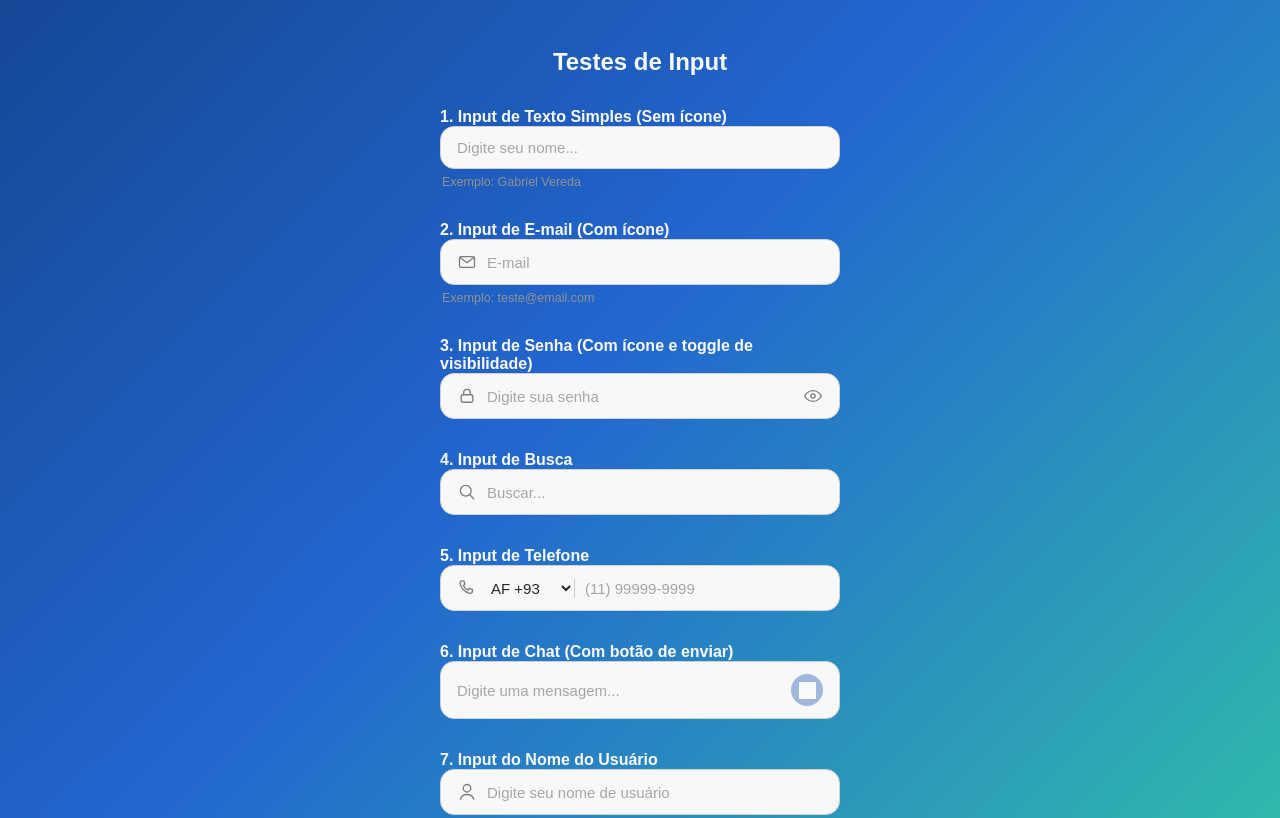
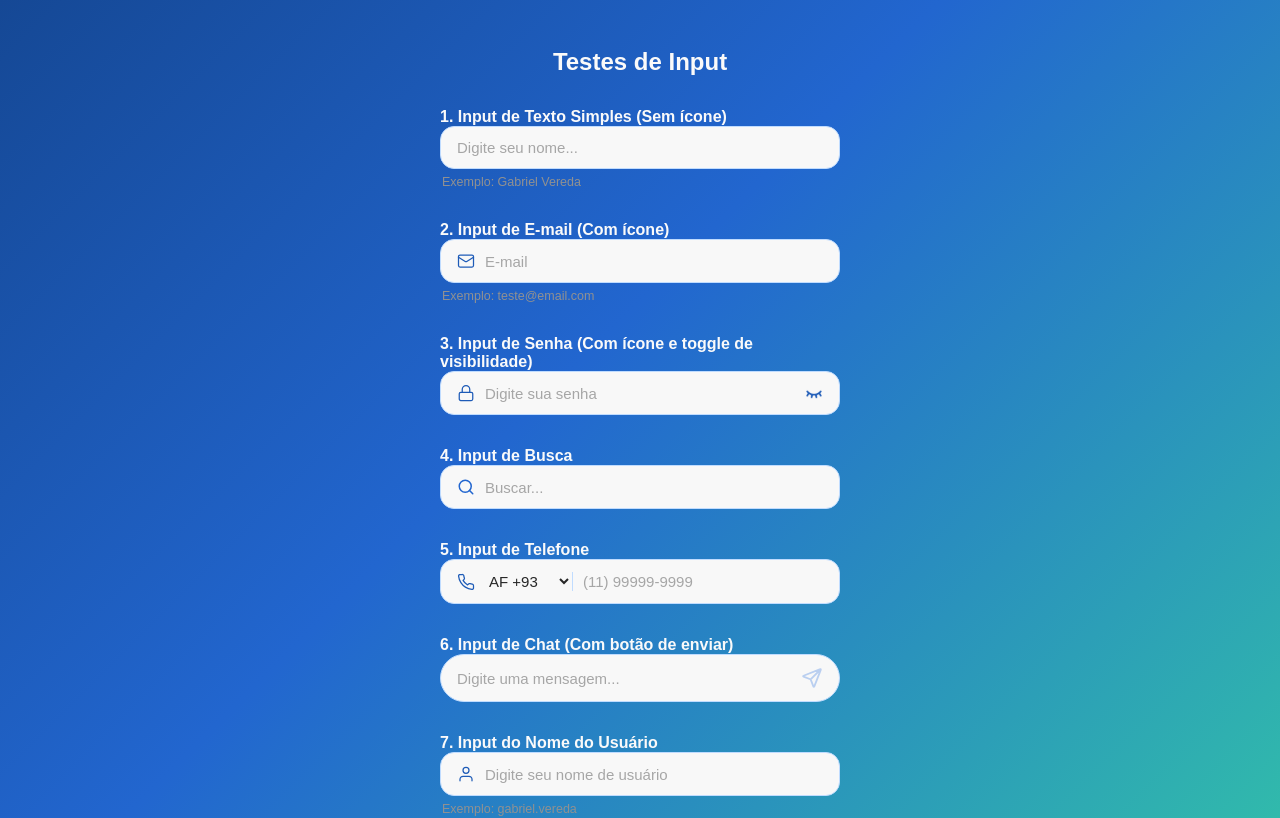
Before and after one commit to porque-o-java-exige/estaciona-ai-front, an Angular app: page / in a window 1280 px wide. Shown: the top 818 px of the page. Built offline with nearby package versions, Linux system fonts and the light colour scheme; grey boxes are pictures that could not be loaded.

Commit message:
feat: substituir ícones SVG por imagens e ajustar estilos de input

```diff
--- a/src/app/components/atoms/input/input.html
+++ b/src/app/components/atoms/input/input.html
@@ -1,45 +1,27 @@
 <div class="app-input" [class.app-input-error]="displayError()">
-    <div class="app-input-field" [class.app-input-field-disabled]="isDisabled()">
+    <div class="app-input-field" [class.app-input-field-disabled]="isDisabled()" [class.app-input-field-chat]="isShowSendButton()">
 
-        <!-- Estilização dos ícones -->
+        <!-- Ícones vindos dos SVGs da pasta assets/icons/input -->
         @if (icon() !== 'none') {
         <span class="app-input-icon">
             @if (icon() === 'user') {
-            <svg viewBox="0 0 24 24" fill="none">
-                <path d="M12 12a4.5 4.5 0 1 0 0-9 4.5 4.5 0 0 0 0 9Z" stroke="currentColor" stroke-width="1.6" />
-                <path d="M4 20.5c1.4-3.6 4.6-5.5 8-5.5s6.6 1.9 8 5.5" stroke="currentColor" stroke-width="1.6"
-                    stroke-linecap="round" />
-            </svg>
+            <img src="assets/icons/input/user.svg" alt="" aria-hidden="true" />
             }
 
             @if (icon() === 'email') {
-            <svg viewBox="0 0 24 24" fill="none">
-                <rect x="3" y="5.5" width="18" height="13" rx="2" stroke="currentColor" stroke-width="1.6" />
-                <path d="M3.5 6.5 12 13l8.5-6.5" stroke="currentColor" stroke-width="1.6" stroke-linecap="round"
-                    stroke-linejoin="round" />
-            </svg>
+            <img src="assets/icons/input/email.svg" alt="" aria-hidden="true" />
             }
 
             @if (icon() === 'phone') {
-            <svg viewBox="0 0 24 24" fill="none">
-                <path
-                    d="M6 3.5h2.3l1.2 4-1.9 1.5a11 11 0 0 0 5.4 5.4l1.5-1.9 4 1.2V16c0 1.4-1.2 2.6-2.7 2.4A15.5 15.5 0 0 1 3.6 6.2 2.4 2.4 0 0 1 6 3.5Z"
-                    stroke="currentColor" stroke-width="1.6" stroke-linejoin="round" />
-            </svg>
+            <img src="assets/icons/input/phone.svg" alt="" aria-hidden="true" />
             }
 
             @if (icon() === 'password') {
-            <svg viewBox="0 0 24 24" fill="none">
-                <rect x="5" y="10.5" width="14" height="9" rx="2" stroke="currentColor" stroke-width="1.6" />
-                <path d="M8 10.5V8a4 4 0 0 1 8 0v2.5" stroke="currentColor" stroke-width="1.6" />
-            </svg>
+            <img src="assets/icons/input/locker.svg" alt="" aria-hidden="true" />
             }
 
             @if (icon() === 'search') {
-            <svg viewBox="0 0 24 24" fill="none">
-                <circle cx="10.5" cy="10.5" r="6.5" stroke="currentColor" stroke-width="1.6" />
-                <path d="m20 20-4.3-4.3" stroke="currentColor" stroke-width="1.6" stroke-linecap="round" />
-            </svg>
+            <img src="assets/icons/input/search.svg" alt="" aria-hidden="true" />
             }
         </span>
         }
@@ -62,19 +44,11 @@
         @if (type() === 'password') {
         <button type="button" class="app-input-toggle" (click)="togglePasswordVisibility()"
             [attr.aria-label]="isShowPassword() ? 'Ocultar senha' : 'Mostrar senha'">
+            @if (isShowPassword()) {
+            <img src="assets/icons/input/opened_eye.svg" alt="" aria-hidden="true" />
+            }
             @if (!isShowPassword()) {
-            <svg viewBox="0 0 24 24" fill="none">
-                <path d="M2 12s3.6-6.5 10-6.5S22 12 22 12s-3.6 6.5-10 6.5S2 12 2 12Z" stroke="currentColor"
-                    stroke-width="1.6" />
-                <circle cx="12" cy="12" r="2.5" stroke="currentColor" stroke-width="1.6" />
-            </svg>
-            }
-            @if (isShowPassword()) {
-            <svg viewBox="0 0 24 24" fill="none">
-                <path
-                    d="M3 3l18 18M9.9 5.1A10.4 10.4 0 0 1 12 5c6.4 0 10 6.5 10 6.5a15.7 15.7 0 0 1-3.3 4M6.3 6.9C3.7 8.7 2 12 2 12s3.6 6.5 10 6.5c1.3 0 2.5-.2 3.6-.6"
-                    stroke="currentColor" stroke-width="1.6" stroke-linecap="round" />
-            </svg>
+            <img src="assets/icons/input/closed_eye.svg" alt="" aria-hidden="true" />
             }
         </button>
         }
@@ -83,7 +57,7 @@
         @if (isShowSendButton()) {
         <button type="button" class="app-input-send" [disabled]="isDisabled() || !value().trim()"
             (click)="handleSend()" aria-label="Enviar mensagem">
-            <img src="assets/icons/send.png" alt="Enviar mensagem" style="width: 17px; height: 17px; filter: brightness(0) invert(1);" />
+            <img src="assets/icons/input/send.svg" alt="Enviar mensagem" />
         </button>
         }
     </div>
--- a/src/app/components/atoms/input/input.scss
+++ b/src/app/components/atoms/input/input.scss
@@ -5,16 +5,17 @@
     width: 100%;
 }
 
-$color-border: $clr-black-200;
+$color-border: $input-border;
 $color-bg: $clr-white-1000;
 $color-bg-disabled: $clr-black-100;
 $color-text: $clr-black-1000;
 $color-placeholder: $clr-black-400;
-$color-icon: $clr-black-600;
-$color-primary: $clr-blue-1000;
+$color-icon: $input-icon;
+$color-primary: $input-primary;
 $color-hint: $clr-black-500;
 $color-error: $clr-red-800;
-$radius: 14px;
+$radius: $input-radius;
+$radius-chat: $input-radius-chat;
 
 .app-input {
     width: 100%;
@@ -46,6 +47,10 @@ $radius: 14px;
         box-shadow: 0 0 0 3px rgba($color-primary, 0.12);
     }
 
+    &.app-input-field-chat {
+        border-radius: $radius-chat;
+    }
+
     &.app-input-field-disabled {
         background: $color-bg-disabled;
         opacity: 0.7;
@@ -57,9 +62,11 @@ $radius: 14px;
     color: $color-icon;
     flex-shrink: 0;
 
-    svg {
-        width: 20px;
-        height: 20px;
+    img {
+        width: 18px;
+        height: 18px;
+        display: block;
+        object-fit: contain;
     }
 }
 
@@ -112,9 +119,11 @@ $radius: 14px;
     cursor: pointer;
     flex-shrink: 0;
 
-    svg {
-        width: 20px;
-        height: 20px;
+    img {
+        width: 18px;
+        height: 18px;
+        display: block;
+        object-fit: contain;
     }
 }
 
@@ -122,19 +131,21 @@ $radius: 14px;
     display: flex;
     align-items: center;
     justify-content: center;
-    width: 32px;
-    height: 32px;
-    border-radius: 50%;
+    width: auto;
+    height: auto;
     border: none;
-    background: $color-primary;
-    color: #fff;
+    border-radius: 0;
+    background: transparent;
+    color: inherit;
     cursor: pointer;
     flex-shrink: 0;
     transition: opacity 0.15s ease;
+    padding: 0;
 
-    svg {
-        width: 17px;
-        height: 17px;
+    img {
+        width: 22px;
+        height: 22px;
+        display: block;
     }
 
     &:disabled {
```
